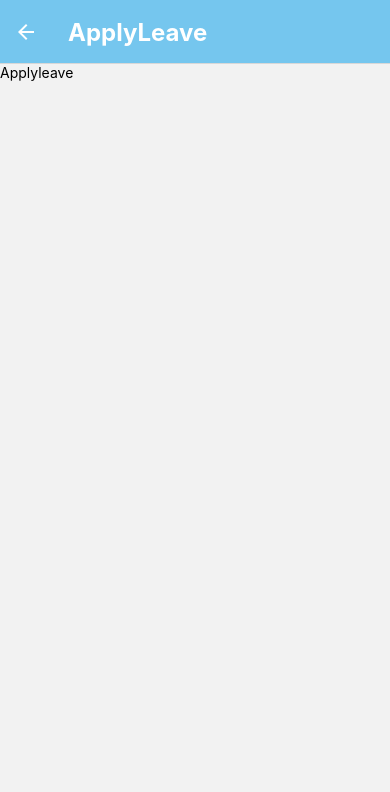
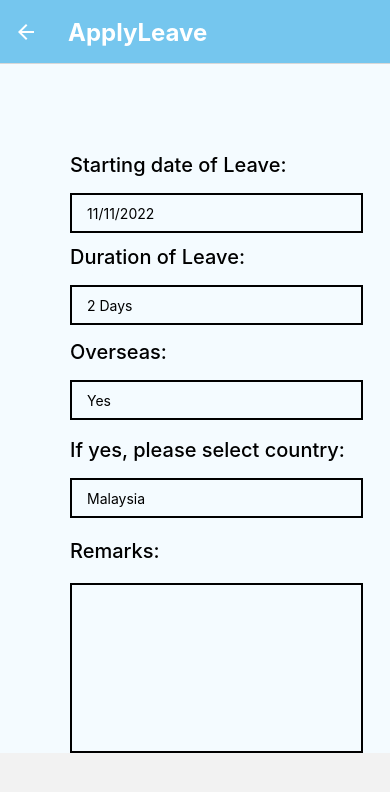
Before and after one commit to SweeJunhongTP/hackathon_code_exp, a React Native app: screen /ApplyLeave in a window 390 px wide. Shown: the top 792 px of the page. Built offline with nearby package versions, Linux system fonts and the light colour scheme.

Commit message:
added apply leave page without submit button

```diff
--- a/src/components/Applyleave.js
+++ b/src/components/Applyleave.js
@@ -1,14 +1,223 @@
-import { StyleSheet, Text, View } from 'react-native'
+import { StyleSheet, Text, View,TextInput } from 'react-native'
 import React from 'react'
+import { KeyboardAvoidingView, TouchableOpacity } from 'react-native-web';
+
 
 const Applyleave = () => {
   return (
-    <View>
-      <Text>Applyleave</Text>
+
+    <View style={styles.container1}>
+
+      <KeyboardAvoidingView style={styles.container2}
+      behavior="padding">
+
+        <View style={styles.container}>
+          <Text style={styles.startdate}>Starting date of Leave:</Text>
+          <Text style={styles.leaveblank}>blank</Text>
+          {//leaveblank is for spacing purposes
+          }
+        </View>
+
+
+        <View style={styles.inputContainer}>
+          {//inputContainer is the physical rectangle
+          }
+          <TextInput
+            placeholder="11/11/2022"
+            style={styles.content_Container}
+
+          />
+        </View>
+          {
+            //content_Container is for the text input
+          }
+
+        <View style={styles.container}>
+          <Text style={styles.duration}>Duration of Leave:</Text>
+          <Text style={styles.leaveblank}>blank</Text>
+
+        </View>
+
+
+        <View style={styles.inputContainer}>
+          <TextInput
+            placeholder="2 Days"
+            style={styles.content_Container}
+          />
+        </View>
+
+        <View style={styles.container}>
+          <Text style={styles.overseas}>Overseas:</Text>
+          <Text style={styles.leaveblank}>blank</Text>
+
+        </View>
+
+        <View style={styles.inputContainer}>
+          <TextInput
+            placeholder="Yes"
+            style={styles.content_Container}
+          />
+        </View>
+
+
+        <View style={styles.container}>
+          <Text style={styles.country}>If yes, please select country:</Text>
+          <Text style={styles.leaveblank}>blank</Text>
+
+        </View>
+
+        <View style={styles.inputContainer}>
+          <TextInput
+                  placeholder="Malaysia"
+                  style={styles.content_Container}
+                />
+        </View>
+
+
+        <View style={styles.container}>
+          <Text style={styles.remarks}>Remarks:</Text>
+          <Text style={styles.leaveblank}>blank</Text>
+
+        </View>
+
+        <View style={styles.remarkContainer}>
+          {//remarkContainer is like inputContainer but with longer height, same with content_Container_remarks and content_Container
+
+          }
+          <TextInput
+                  style={styles.content_Container_remarks}
+                />
+        </View>
+
+
+
+
+    </KeyboardAvoidingView>
+
+
+
+
     </View>
+
+
+
   )
 }
 
+
+
+
+
+const styles = StyleSheet.create({
+
+  container1:{
+    marginTop:0,
+    backgroundColor:'#F4FBFF'
+
+  },
+
+  container2:{
+    flex:1,
+    //justifyContent:'center',
+    marginTop: 80,
+    backgroundColor:'#F4FBFF',
+  },
+
+  leaveblank:{
+    fontSize: 13,
+    color:'#F4FBFF',
+
+
+  },
+
+
+  startdate:{
+    fontSize: 20,
+    fontWeight: '500',
+    color: '#000000',
+    marginTop: 9,
+    marginLeft: 70,
+
+  },
+
+  duration:{
+    fontSize: 20,
+    fontWeight: '500',
+    color: '#000000',
+    marginTop: 12,
+    marginLeft: 70,
+  },
+
+  overseas:{
+    fontSize: 20,
+    fontWeight: '500',
+    color: '#000000',
+    marginTop: 15,
+    marginLeft: 70,
+  },
+
+  country:{
+    fontSize: 20,
+    fontWeight: '500',
+    color: '#000000',
+    marginTop: 18,
+    marginLeft: 70,
+  },
+
+  remarks:{
+    fontSize: 20,
+    fontWeight: '500',
+    color: '#000000',
+    marginTop: 21,
+    marginLeft: 70,
+  },
+
+  inputContainer: {
+    width: '75%',
+    borderColor: '#000000',
+    borderWidth: 2,
+    alignItems:'left',
+    height: 40,
+    marginLeft: 70
+
+
+  },
+
+  content_Container:{
+    borderColor:'#F4FBFF',
+    backgroundColor: '#F4FBFF',
+    paddingHorizontal: 15,
+    paddingVertical: 8,
+    height:40,
+
+  },
+
+  content_Container_remarks:{
+    borderColor:'#F4FBFF',
+    backgroundColor: '#F4FBFF',
+    paddingHorizontal: 15,
+    paddingVertical: 8,
+    height:170,
+
+  },
+
+  remarkContainer: {
+    width: '75%',
+    borderColor: '#000000',
+    borderWidth: 2,
+    marginTop: 4,
+    alignItems:'left',
+    height: 170,
+    marginLeft: 70
+
+
+  }
+
+
+
+});
+
+
+
+
 export default Applyleave
-
-const styles = StyleSheet.create({})
```
